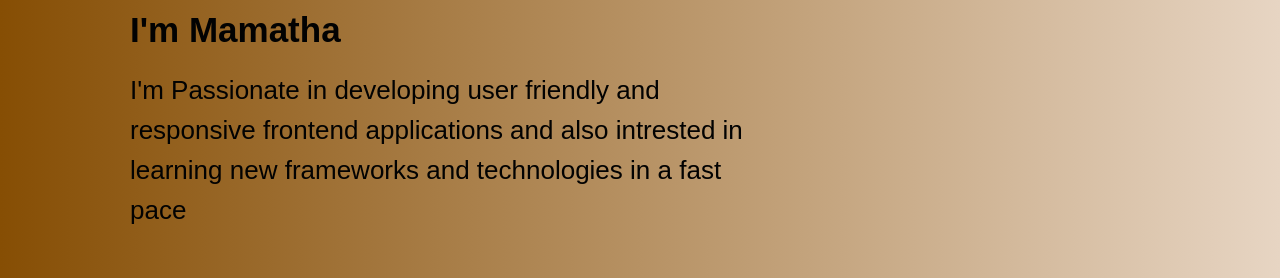
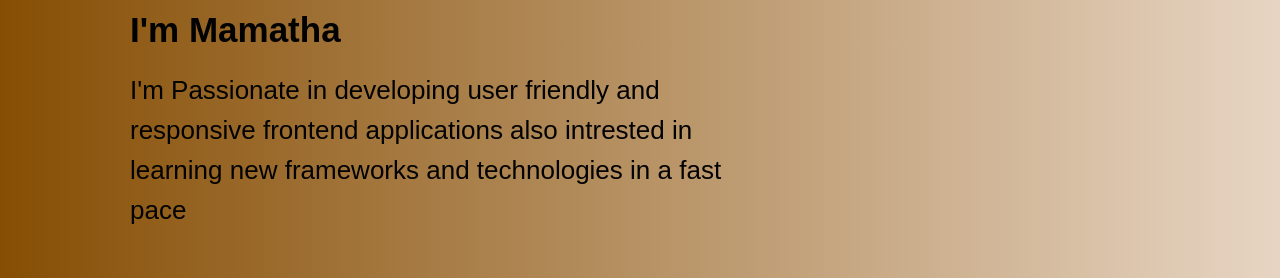
Before and after one commit to mamathamereddy/Portfolio, a React (Create React App) app: page / in a window 1280 px wide. Shown: the part 211-489 px from the top of the page. Built offline with nearby package versions, Linux system fonts and the light colour scheme.

Commit message:
Changed banner

```diff
--- a/src/components/Banner.js
+++ b/src/components/Banner.js
@@ -11,7 +11,7 @@ const Banner = () => {
   const [state] = React.useState({
     title: "I'm Mamatha",
     text:
-      "I'm Passionate in developing user friendly and responsive frontend applications and also intrested in learning new frameworks and technologies in a fast pace",
+      "I'm Passionate in developing user friendly and responsive frontend applications also intrested in learning new frameworks and technologies in a fast pace",
   });
   return (
     <header className="header" data-section="home" id="home">
```
